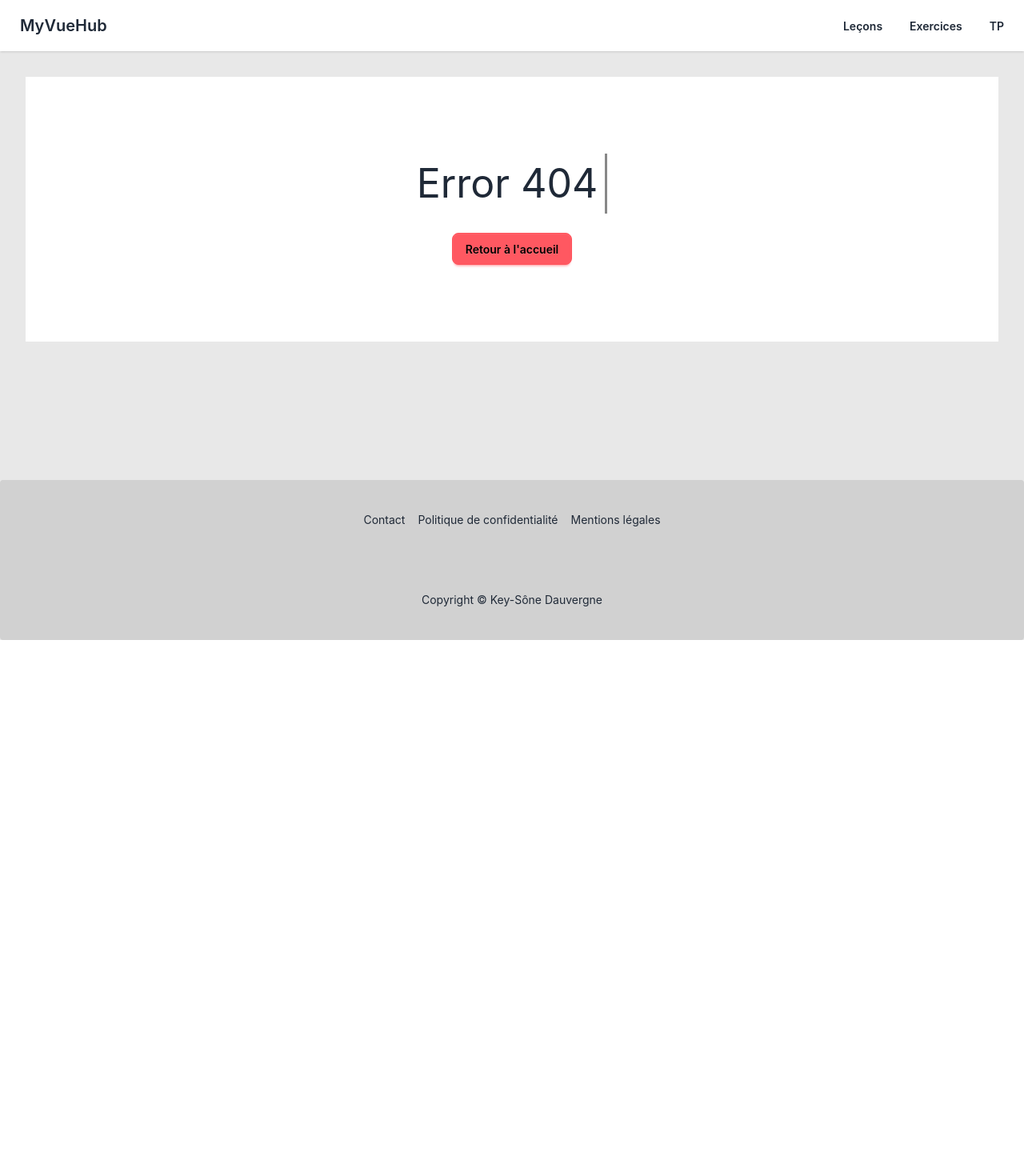
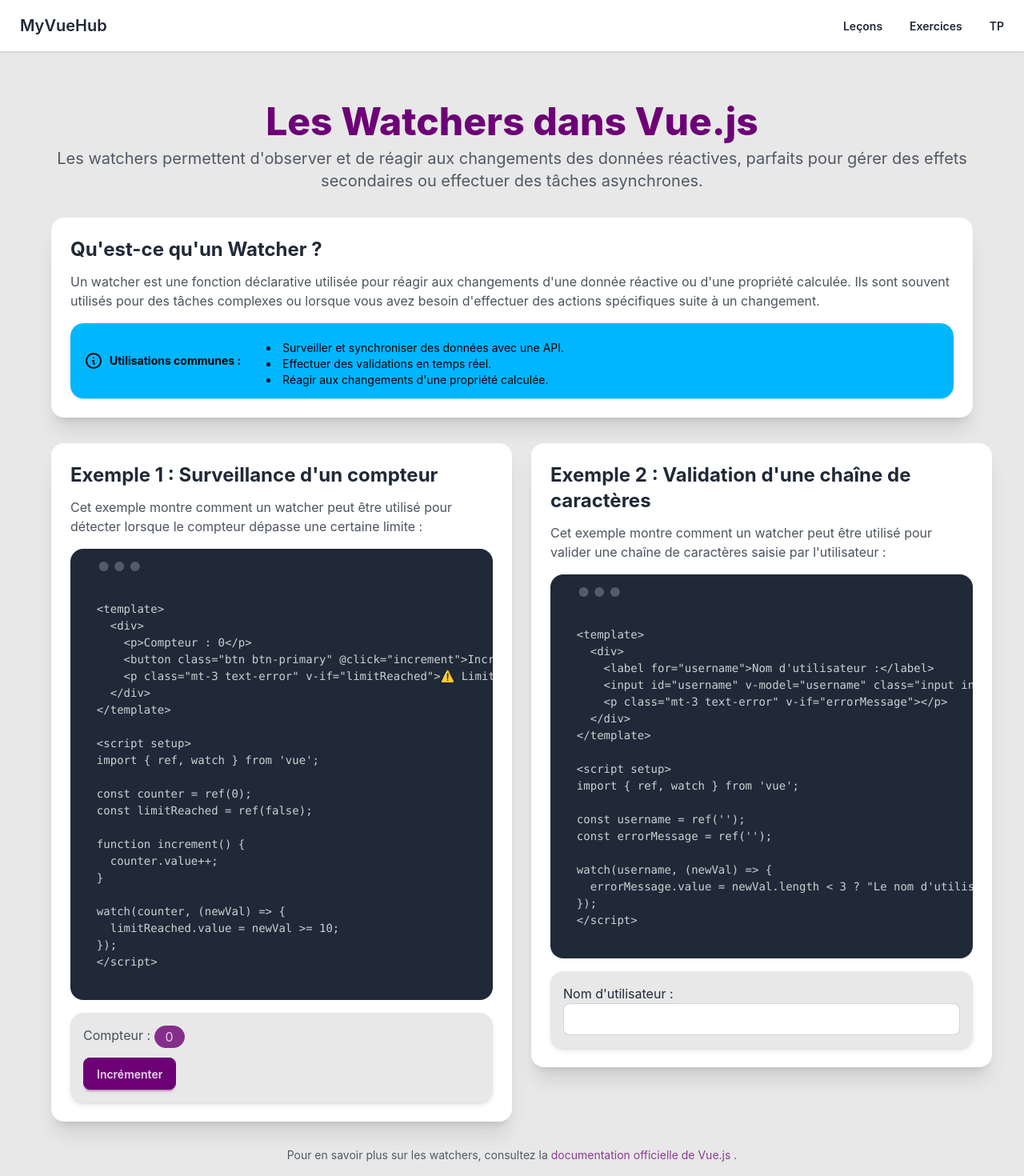
Before and after one commit to kdauvergne/my-vue-hub, a Vue app: page /lessons/watchers in a window 1280 px wide. Before the commit this address had no page. Shown: the top 1470 px of the page at 80% size. Before the commit the page ends 800 px from the top, so only its background shows below. Built offline with nearby package versions, Linux system fonts and the light colour scheme.

Commit message:
add leçon Watchers

```diff
--- a/src/router/router.lessons.js
+++ b/src/router/router.lessons.js
@@ -62,6 +62,11 @@ const lessonsRoutes = [
     component: () => import("../views/lessons/lesson-computed-properties.vue"),
     meta: { title: "Computed properties" },
   },
+  {
+    path: "/lessons/watchers",
+    component: () => import("../views/lessons/lesson-watchers.vue"),
+    meta: { title: "Watchers" },
+  },
 ];
 
 export default lessonsRoutes;
--- /dev/null
+++ b/src/views/lessons/lesson-watchers.vue
@@ -0,0 +1,166 @@
+<template>
+    <div class="container mx-auto p-4 md:p-8">
+        <div class="text-center mb-8">
+            <h1 class="text-4xl md:text-5xl font-extrabold text-primary">Les Watchers dans Vue.js</h1>
+            <p class="text-lg md:text-xl text-base-content opacity-75 mt-2">
+                Les watchers permettent d'observer et de réagir aux changements des données réactives,
+                parfaits pour gérer des effets secondaires ou effectuer des tâches asynchrones.
+            </p>
+        </div>
+
+        <!-- Section Théorie -->
+        <section id="theory" class="mb-8">
+            <div class="card bg-base-100 shadow-xl rounded-box p-6">
+                <h2 class="card-title text-2xl font-bold mb-3">Qu'est-ce qu'un Watcher ?</h2>
+                <p class="text-base-content opacity-80">
+                    Un watcher est une fonction déclarative utilisée pour réagir aux changements d'une donnée réactive
+                    ou d'une propriété calculée.
+                    Ils sont souvent utilisés pour des tâches complexes ou lorsque vous avez besoin d'effectuer des
+                    actions spécifiques suite à un changement.
+                </p>
+                <div class="alert alert-info mt-4 rounded-box">
+                    <span class="flex items-center space-x-2">
+                        <svg xmlns="http://www.w3.org/2000/svg" fill="none" viewBox="0 0 24 24"
+                            class="stroke-current shrink-0 w-6 h-6">
+                            <path stroke-linecap="round" stroke-linejoin="round" stroke-width="2"
+                                d="M13 16h-1v-4h-1m1-4h.01M21 12a9 9 0 11-18 0 9 9 0 0118 0z"></path>
+                        </svg>
+                        <span class="font-bold">Utilisations communes :</span>
+                    </span>
+                    <ul class="list-disc list-inside mt-2 ml-4">
+                        <li>Surveiller et synchroniser des données avec une API.</li>
+                        <li>Effectuer des validations en temps réel.</li>
+                        <li>Réagir aux changements d'une propriété calculée.</li>
+                    </ul>
+                </div>
+            </div>
+        </section>
+
+        <div class="flex flex-col lg:flex-row gap-6">
+            <!-- Exemple 1 : Surveillance d'un compteur -->
+            <div class="lg:w-1/2">
+                <div class="card bg-base-100 shadow-xl rounded-box p-6">
+                    <h2 class="card-title text-2xl font-bold mb-3">Exemple 1 : Surveillance d'un compteur</h2>
+                    <p class="text-base-content opacity-80 mb-4">
+                        Cet exemple montre comment un watcher peut être utilisé pour détecter lorsque le compteur
+                        dépasse une certaine limite :
+                    </p>
+                    <div class="mockup-code p-4 mb-4">
+                        <pre class="whitespace-pre-wrap"><code>
+  &lt;template&gt;
+    &lt;div&gt;
+      &lt;p&gt;Compteur : {{ counter }}&lt;/p&gt;
+      &lt;button class="btn btn-primary" @click="increment"&gt;Incrémenter&lt;/button&gt;
+      &lt;p class="mt-3 text-error" v-if="limitReached"&gt;⚠️ Limite atteinte !&lt;/p&gt;
+    &lt;/div&gt;
+  &lt;/template&gt;
+
+  &lt;script setup&gt;
+  import { ref, watch } from 'vue';
+
+  const counter = ref(0);
+  const limitReached = ref(false);
+
+  function increment() {
+    counter.value++;
+  }
+
+  watch(counter, (newVal) => {
+    limitReached.value = newVal >= 10;
+  });
+  &lt;/script&gt;
+  </code></pre>
+                    </div>
+                    <div class="p-4 bg-base-200 rounded-box shadow-md">
+                        <p class="text-base-content opacity-80">Compteur : <span class="badge badge-lg badge-primary">{{
+                                counter }}</span></p>
+                        <button class="btn btn-primary mt-3" @click="increment">Incrémenter</button>
+                        <p class="mt-3 text-error font-bold" v-if="limitReached">⚠️ Limite atteinte !</p>
+                    </div>
+                </div>
+            </div>
+
+            <!-- Exemple 2 : Surveillance d'une chaîne -->
+            <div class="lg:w-1/2">
+                <div class="card bg-base-100 shadow-xl rounded-box p-6">
+                    <h2 class="card-title text-2xl font-bold mb-3">Exemple 2 : Validation d'une chaîne de caractères
+                    </h2>
+                    <p class="text-base-content opacity-80 mb-4">
+                        Cet exemple montre comment un watcher peut être utilisé pour valider une chaîne de caractères
+                        saisie par l'utilisateur :
+                    </p>
+                    <div class="mockup-code p-4 mb-4">
+                        <pre class="whitespace-pre-wrap"><code>
+  &lt;template&gt;
+    &lt;div&gt;
+      &lt;label for="username"&gt;Nom d'utilisateur :&lt;/label&gt;
+      &lt;input id="username" v-model="username" class="input input-bordered w-full" /&gt;
+      &lt;p class="mt-3 text-error" v-if="errorMessage"&gt;{{ errorMessage }}&lt;/p&gt;
+    &lt;/div&gt;
+  &lt;/template&gt;
+
+  &lt;script setup&gt;
+  import { ref, watch } from 'vue';
+
+  const username = ref('');
+  const errorMessage = ref('');
+
+  watch(username, (newVal) => {
+    errorMessage.value = newVal.length < 3 ? "Le nom d'utilisateur doit contenir au moins 3 caractères." : "";
+  });
+  &lt;/script&gt;
+  </code></pre>
+                    </div>
+                    <div class="p-4 bg-base-200 rounded-box shadow-md">
+                        <label class="form-control w-full">
+                            <span class="label-text mb-1">Nom d'utilisateur :</span>
+                            <input id="username" v-model="username" type="text" class="input input-bordered w-full" />
+                        </label>
+                        <p class="mt-3 text-error font-bold" v-if="errorMessage">{{ errorMessage }}</p>
+                    </div>
+                </div>
+            </div>
+        </div>
+
+        <!-- Footer -->
+        <div class="text-center mt-8">
+            <p class="text-sm opacity-75">
+                Pour en savoir plus sur les watchers, consultez la
+                <a href="https://vuejs.org/guide/essentials/watchers.html" class="link link-hover link-primary"
+                    target="_blank">
+                    documentation officielle de Vue.js
+                </a>.
+            </p>
+        </div>
+    </div>
+</template>
+
+<script setup>
+import { ref, watch } from 'vue';
+
+// Exemple 1 : Surveillance d'un compteur
+const counter = ref(0);
+const limitReached = ref(false);
+
+function increment() {
+    counter.value++;
+}
+
+watch(counter, (newVal) => {
+    limitReached.value = newVal >= 10;
+});
+
+// Exemple 2 : Validation d'une chaîne
+const username = ref('');
+const errorMessage = ref('');
+
+watch(username, (newVal, oldVal) => {
+    console.log(newVal);
+    console.log(oldVal);
+    errorMessage.value = newVal.length < 3 ? "Le nom d'utilisateur doit contenir au moins 3 caractères." : "Le nom est valide";
+});
+</script>
+
+<style scoped lang="css">
+/* Les styles sont gérés par DaisyUI et Tailwind, pas de CSS nécessaire ici. */
+</style>
```
